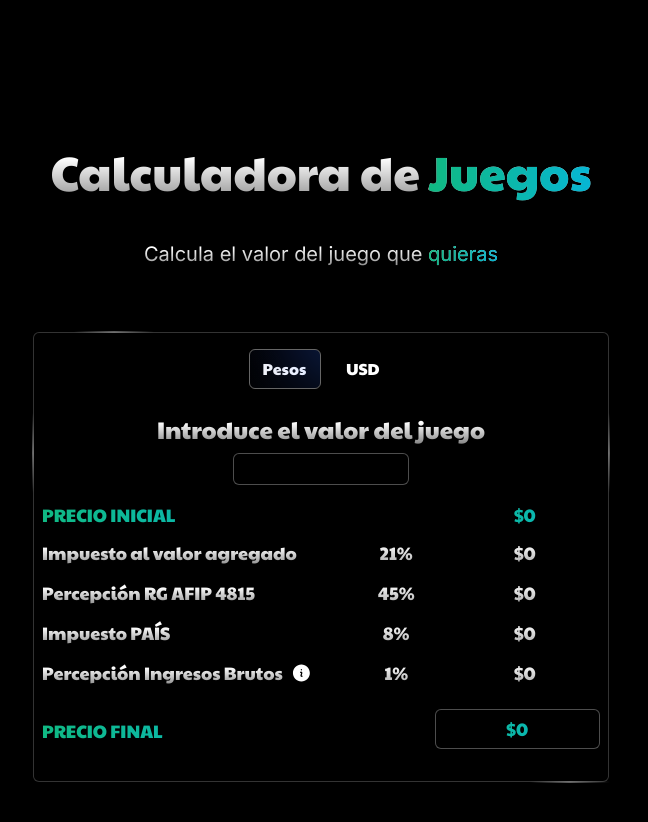
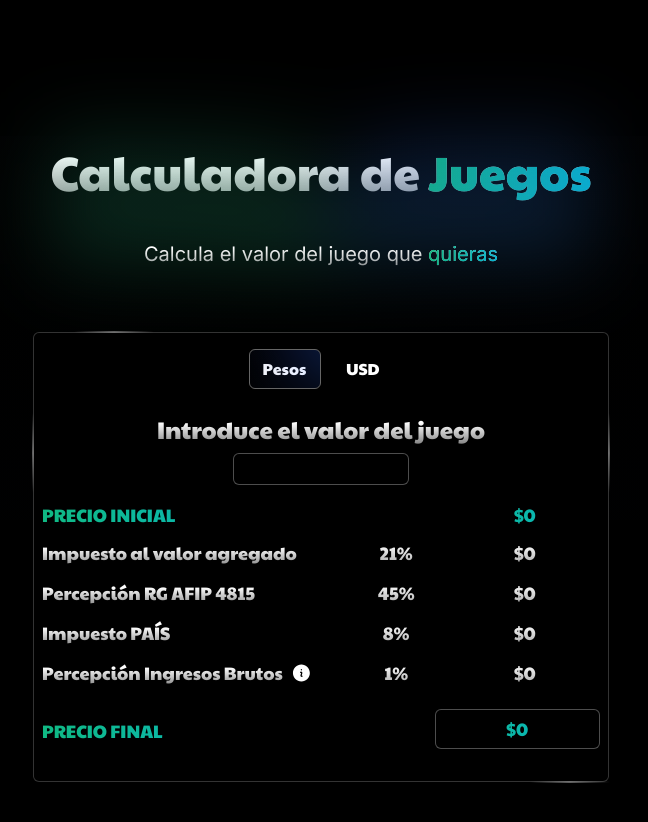
Before and after one commit to MatySeitour/que-me-estan-cobrando, a Next.js app: page / in a window 1280 px wide. Shown: the part 2000-2822 px from the top of the page, without its empty margins (319-967 px from the left). Built offline with nearby package versions, Linux system fonts and the light colour scheme; no server answers.

Commit message:
feat(games) add gradient effects

```diff
--- a/src/components/Games.tsx
+++ b/src/components/Games.tsx
@@ -6,6 +6,7 @@ import { ScrollTrigger } from "gsap/dist/ScrollTrigger";
 import { inter } from "@/utils/fonts";
 import { Calculator } from "./Calculator";
 import axios from "axios";
+import { GradientEffectBackground } from "./GradientEffectBackground";
 
 type InfoDollar = {
   dollarValue: string;
@@ -96,12 +97,13 @@ export const Games = (): JSX.Element => {
     <section className="h-auto min-h-screen">
       <h2
         ref={gameTitle}
-        className="bg-gradient__effect service-title mb-8 text-center text-[3rem] opacity-0"
+        className="bg-gradient__effect service-title relative mb-8 text-center text-[3rem] opacity-0"
       >
         Calculadora de{" "}
         <b className="bg-gradient-to-r from-emerald-500 to-cyan-500 bg-clip-text font-normal">
           Juegos
         </b>
+        <GradientEffectBackground />
       </h2>
       <p
         ref={selectServiceDescription}
```
